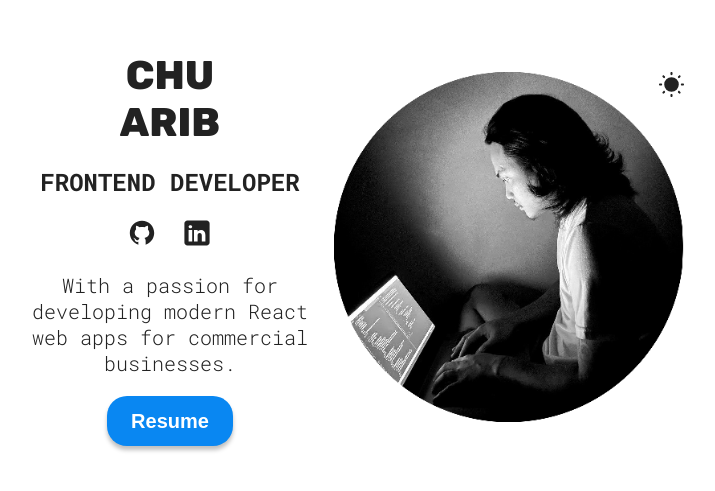
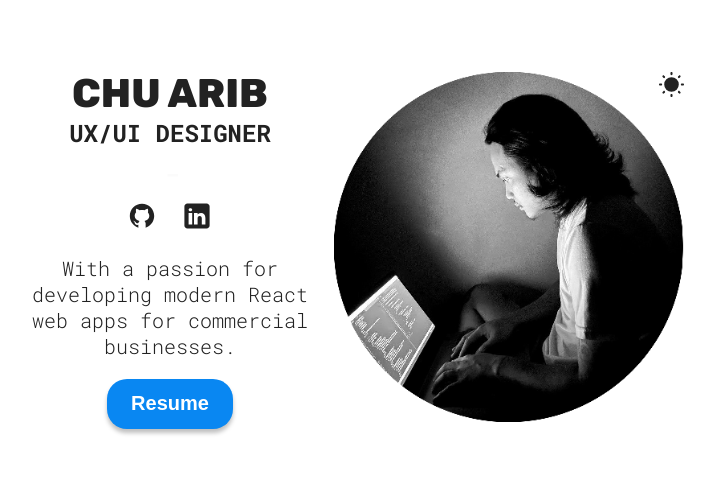
Before and after one commit to nbdybtchu/project-portfolio, a React (Vite) app: page / in a window 1280 px wide. Shown: the part 151-642 px from the top of the page, without its empty margins (285-1000 px from the left). Built offline with nearby package versions, Linux system fonts and the light colour scheme.

Commit message:
Puting typewriter effect

```diff
--- a/package.json
+++ b/package.json
@@ -10,8 +10,10 @@
     "preview": "vite preview"
   },
   "dependencies": {
+    "framer-motion": "^11.2.12",
     "react": "^18.3.1",
-    "react-dom": "^18.3.1"
+    "react-dom": "^18.3.1",
+    "react-simple-typewriter": "^5.0.1"
   },
   "devDependencies": {
     "@types/react": "^18.3.3",
--- a/src/sections/Hero/Hero.jsx
+++ b/src/sections/Hero/Hero.jsx
@@ -8,6 +8,8 @@ import linkedinLight from '../../assets/linkedin-light.svg';
 import linkedinDark from '../../assets/linkedin-dark.svg';
 import CV from '../../assets/Booker Edward Arib.pdf';
 import { useTheme } from '../../common/ThemeContext';
+import { motion } from 'framer-motion';
+import { Typewriter } from 'react-simple-typewriter';
 
 function Hero() {
   const { theme, toggleTheme } = useTheme();
@@ -32,17 +34,30 @@ function Hero() {
         />
       </div>
       <div className={styles.info}>
+      <motion.div
+      whileInView={{ x: [-100, 0], opacity: [0, 1] }}
+      transition={{ duration: 0.5 }}
+      >
         <h1>
-          Chu
-          <br />
-          Arib
+          Chu Arib
         </h1>
-        <h2>Frontend Developer</h2>
+        <h2>
+            <Typewriter
+            loop
+            cursor
+            cursorStyle='_'
+            typeSpeed={60}
+            deleteSpeed={50}
+            delaySpeed={1500}
+            words={['Frontend Developer', 'UX/UI Designer', 'Tattoo Artist', 'Dad']}
+            />
+        </h2>
+        </motion.div>
             <span>
-          <a href="https://github.com/nbdybtchu" target="_blank">
+                <a href="github.com/nbdybtchu" target="_blank">
                     <img src={githubIcon} alt="Github icon" />
                 </a>
-          <a href="https://www.linkedin.com/in/chuarib/" target="_blank">
+                <a href="www.linkedin.com/in/chuarib/" target="_blank">
                     <img src={linkedinIcon} alt="Linkedin icon" />
                 </a>
             </span>
```
Also changed, not shown: 1 other file (tests, documents, lock files or other folders). Lines whose indentation alone changed are shown as unchanged.
